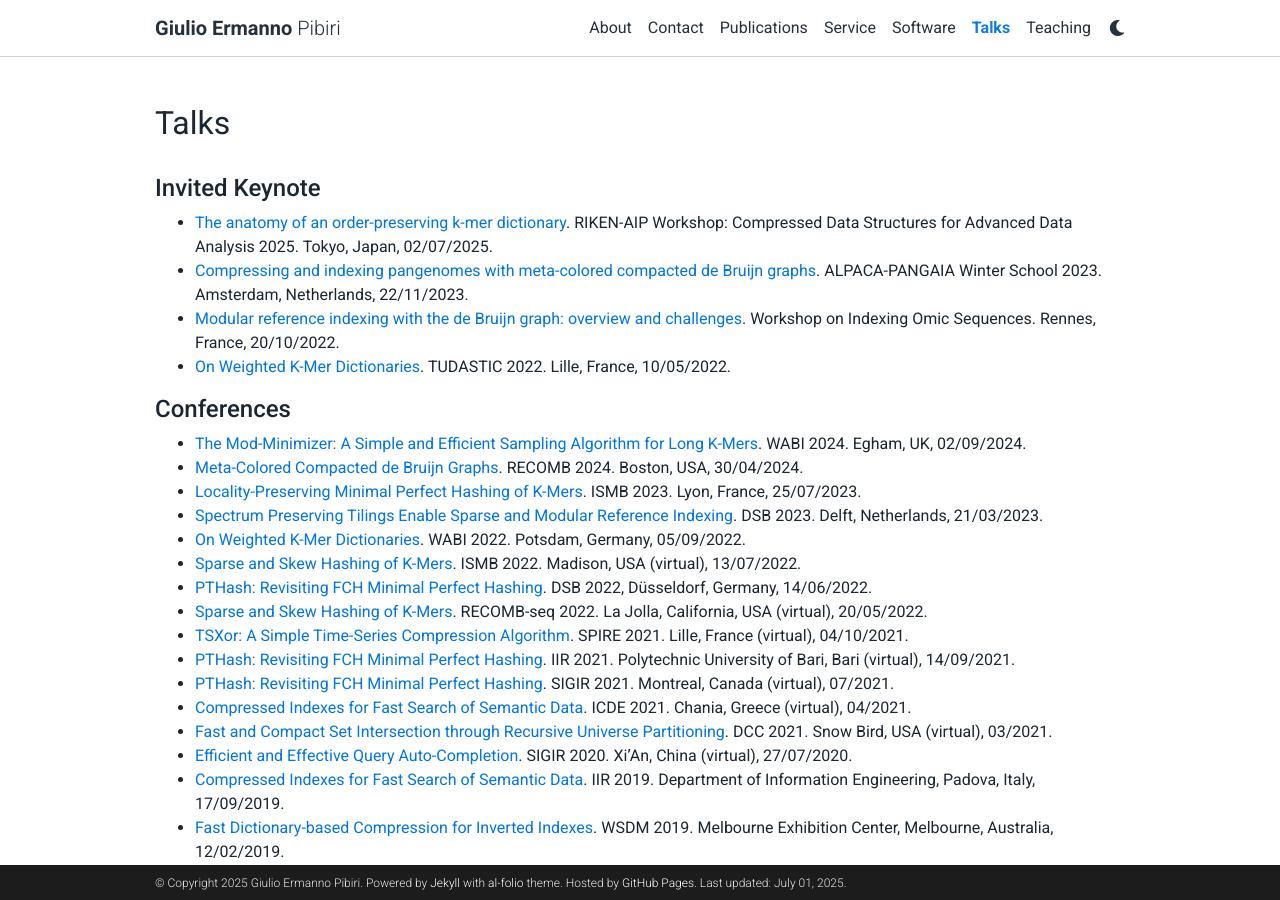
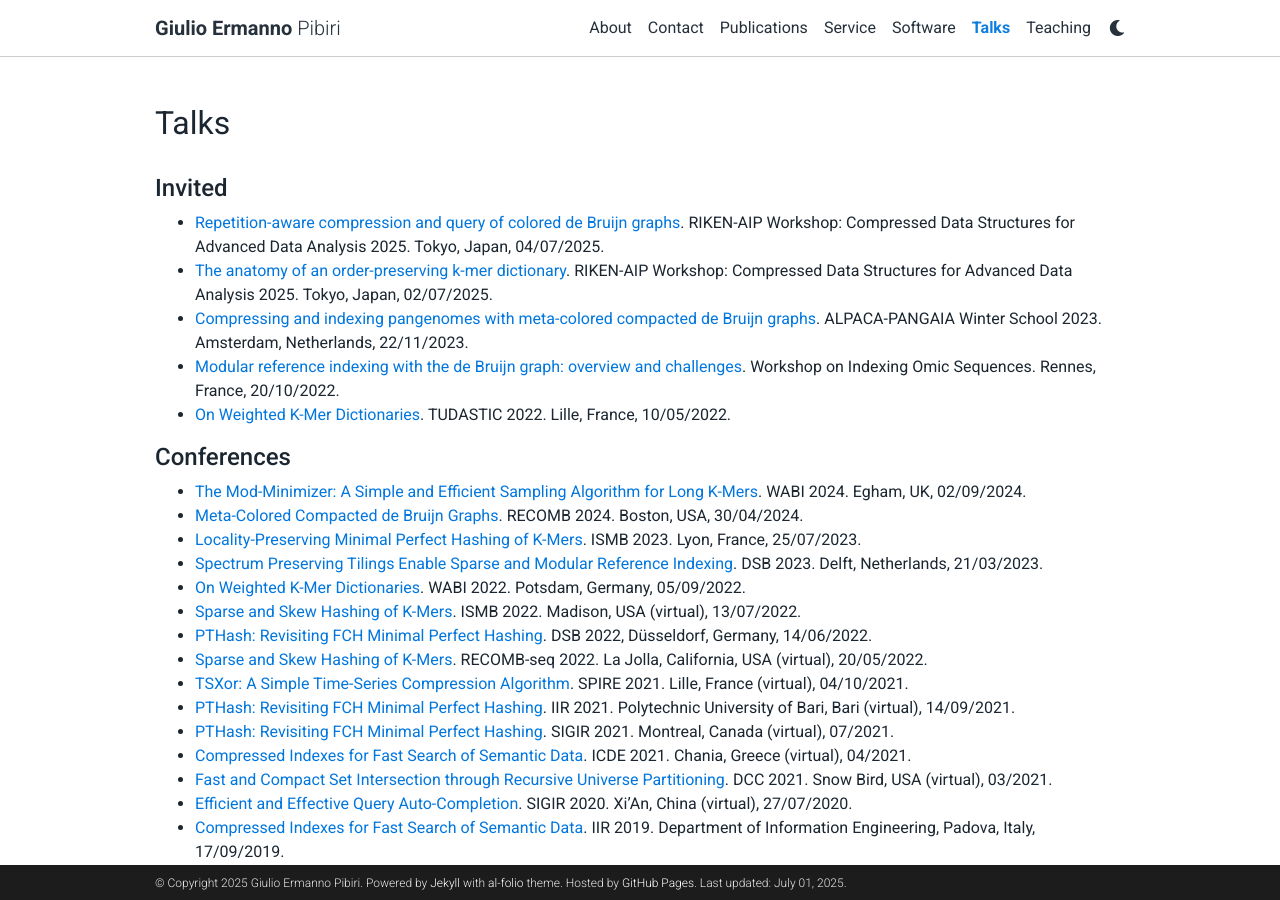
Before and after one commit to jermp/jermp.github.io, a Jekyll site: the page built from _pages/talks.md, in a window 1280 px wide and 900 px high. Built offline with Jekyll 4.4.1, drawn with Linux system fonts in a browser that asks for light colours; comment, search, counter and statistics services are not loaded; a style sheet for code colours, icons or effects is not loaded.

Commit message:
workshop 2025

```diff
--- a/_pages/talks.md
+++ b/_pages/talks.md
@@ -6,8 +6,9 @@ description:
 nav: true
 ---
 
-#### **Invited Keynote**
+#### **Invited**
 
+- [Repetition-aware compression and query of colored de Bruijn graphs](assets/pdf/slides/CompressedAI-workshop-2025.pdf){:target="\_blank"}. RIKEN-AIP Workshop: Compressed Data Structures for Advanced Data Analysis 2025. Tokyo, Japan, 04/07/2025.
 - [The anatomy of an order-preserving k-mer dictionary](assets/pdf/slides/CompressedAI-tutorial-2025.pdf){:target="\_blank"}. RIKEN-AIP Workshop: Compressed Data Structures for Advanced Data Analysis 2025. Tokyo, Japan, 02/07/2025.
 - [Compressing and indexing pangenomes with meta-colored compacted de Bruijn graphs](assets/pdf/slides/ALPACA-PANGAIA-2023.pdf){:target="\_blank"}. ALPACA-PANGAIA Winter School 2023. Amsterdam, Netherlands, 22/11/2023.
 - [Modular reference indexing with the de Bruijn graph: overview and challenges](assets/pdf/slides/ref-indexing-2022.pdf){:target="\_blank"}. Workshop on Indexing Omic Sequences. Rennes, France, 20/10/2022.
```
Also changed, not shown: 1 other file.
